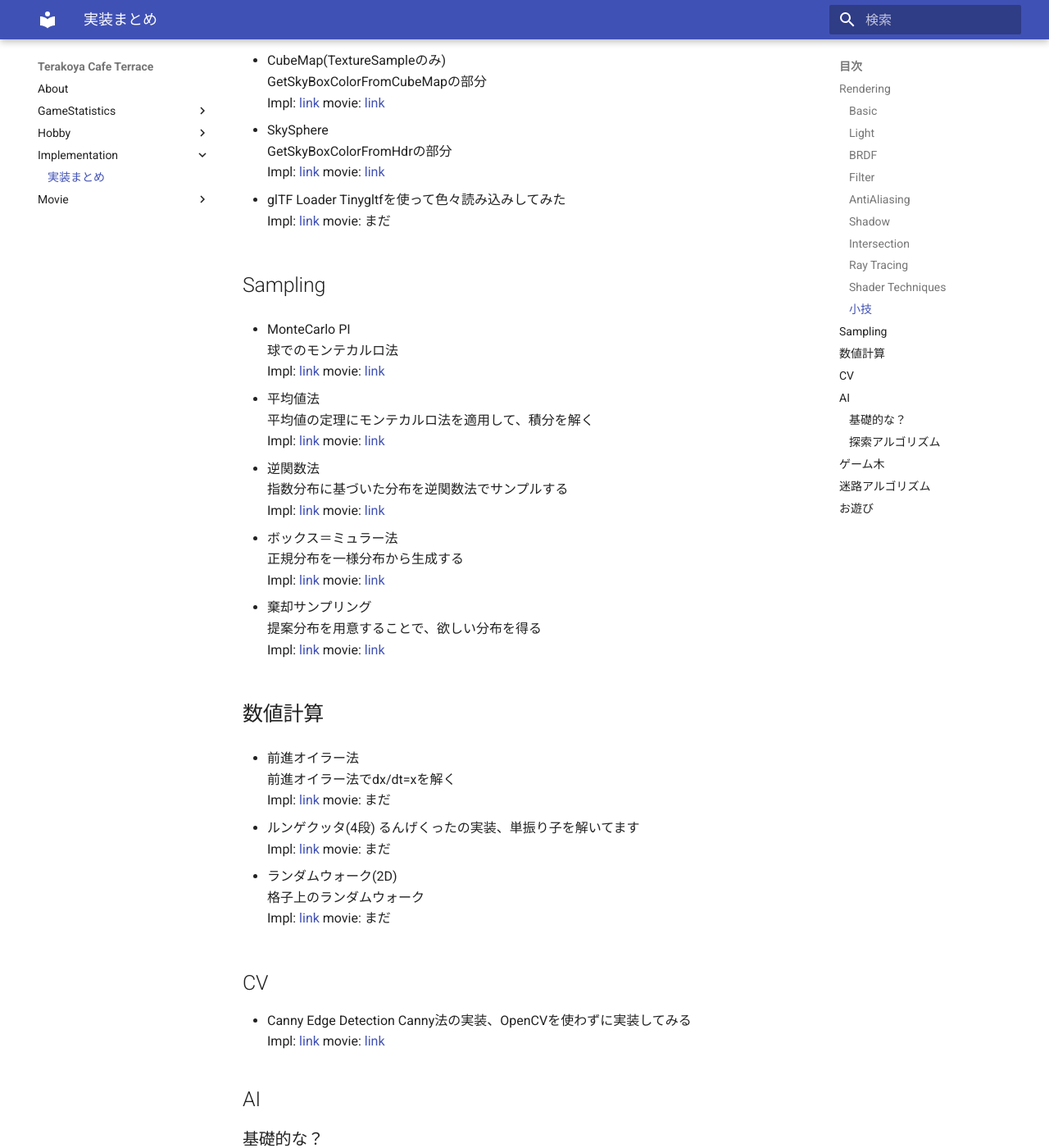
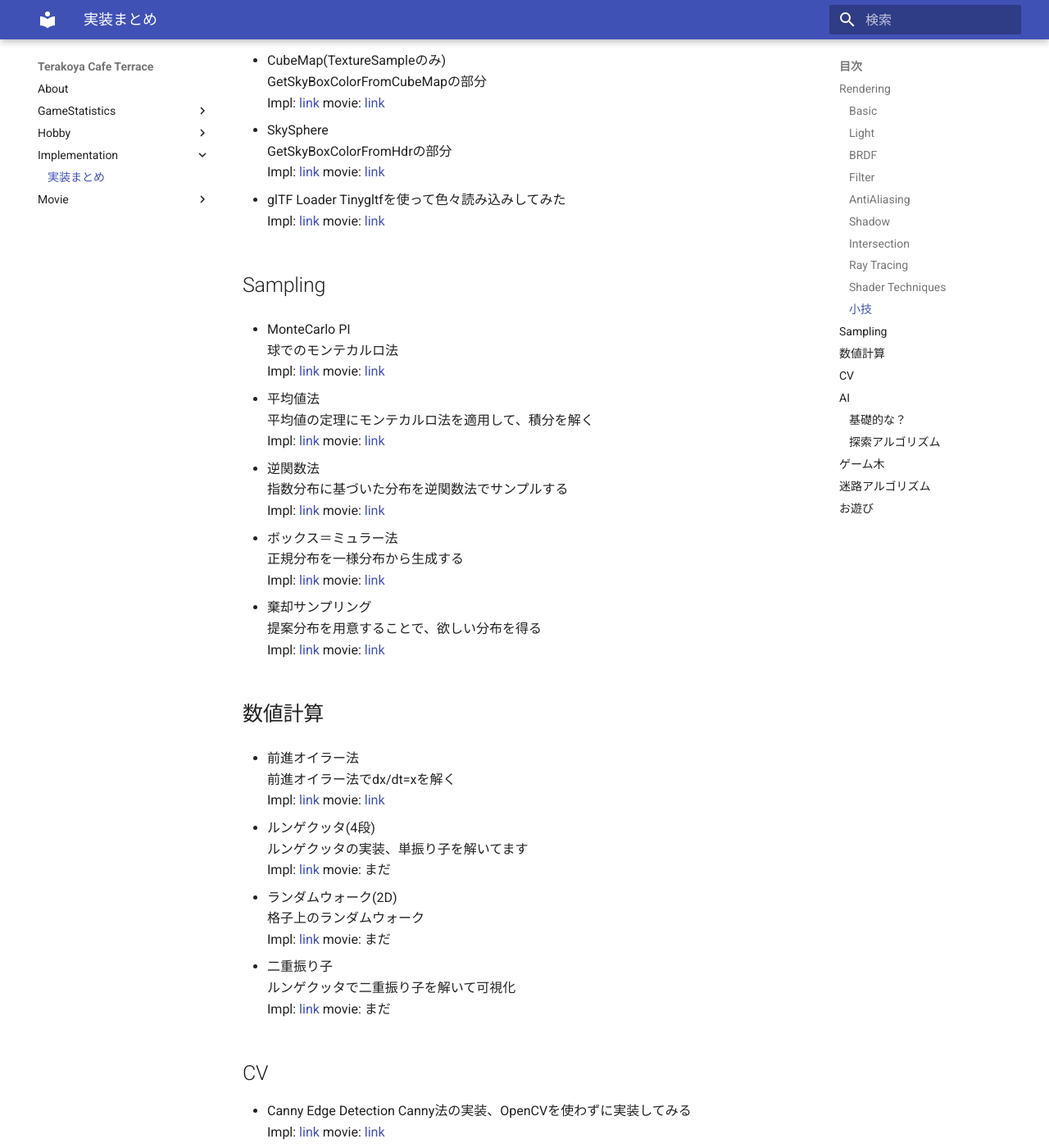
Before and after one commit to terraritto/TerakoyaCafe, an MkDocs documentation site: the page built from docs/Implementation/Implementation.md, in a window 1280 px wide and 1400 px high, scrolled down 4278 px. Shown: the whole window at 82% size. Built offline with MkDocs 1.6.1 and Material for MkDocs 9.7.7, drawn with Linux system fonts in a browser that asks for light colours.

Commit message:
・データを追加

```diff
--- a/docs/Implementation/Implementation.md
+++ b/docs/Implementation/Implementation.md
@@ -216,7 +216,7 @@
 * glTF Loader
     Tinygltfを使って色々読み込みしてみた
     Impl: [link](https://github.com/terraritto/Siv3DImplementZoo/blob/main/Renderer/Loader/GLTFLoader.cpp)
-    movie: まだ
+    movie: [link](https://youtu.be/B_O0Y2OnAtM)
 
 ## Sampling
 * MonteCarlo PI
@@ -248,16 +248,21 @@
 * 前進オイラー法
     前進オイラー法でdx/dt=xを解く
     Impl: [link](https://github.com/terraritto/Siv3DImplementZoo/blob/main/Numerical/ForwardEulerMethod.h)
-    movie: まだ
+    movie: [link](https://youtu.be/LWEyAsr9sZ4)
 
 * ルンゲクッタ(4段)
-    るんげくったの実装、単振り子を解いてます
+    ルンゲクッタの実装、単振り子を解いてます
     Impl: [link](https://github.com/terraritto/Siv3DImplementZoo/blob/main/Numerical/RKSample.h)
     movie: まだ
 
 * ランダムウォーク(2D)
     格子上のランダムウォーク
     Impl: [link](https://github.com/terraritto/Siv3DImplementZoo/blob/main/Numerical/RandomWork2D.h)
+    movie: まだ
+
+* 二重振り子
+    ルンゲクッタで二重振り子を解いて可視化
+    Impl: [link](https://github.com/terraritto/Siv3DImplementZoo/blob/main/Numerical/DoublePendulum.h)
     movie: まだ
 
 ## CV
--- a/mkdocs.yml
+++ b/mkdocs.yml
@@ -17,6 +17,7 @@ theme:
       - Anime: Hobby/Anime.md
       - Movie: Hobby/movie.md
       - Book: Hobby/book.md
+      - Trip: Hobby/Trip.md
     - GameStatistics:
       - MHWilds: GameStatistics/MHWilds.md
       - MHRise: GameStatistics/MHRise.md
```
Also changed, not shown: docs/Hobby/Anime.md (+5 -0 lines), docs/Hobby/Trip.md (added, +60 -0 lines), docs/Hobby/book.md (+4 -1 lines), docs/Hobby/drink.md (+3 -0 lines), docs/Movie/Siv3D.md (+14 -0 lines).
